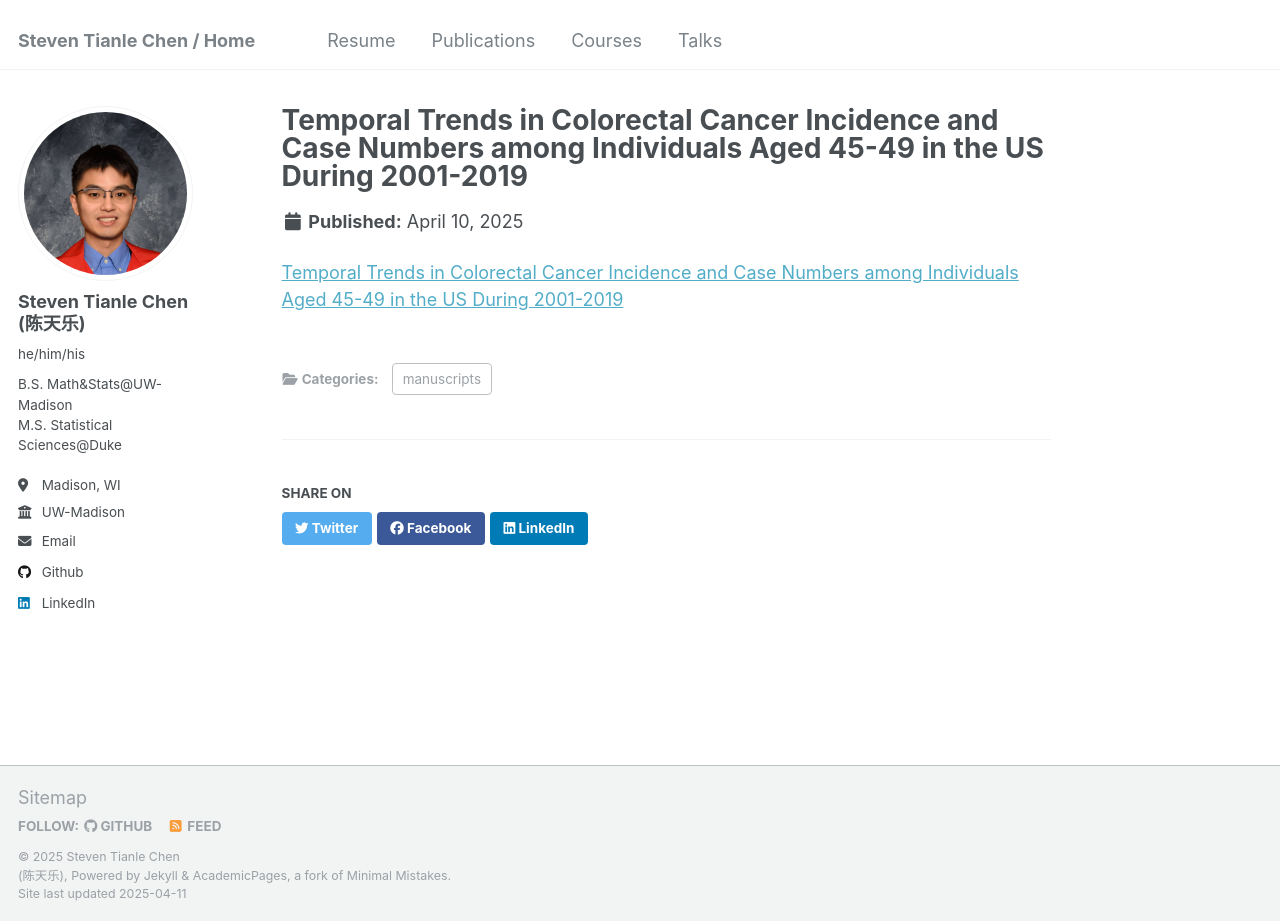
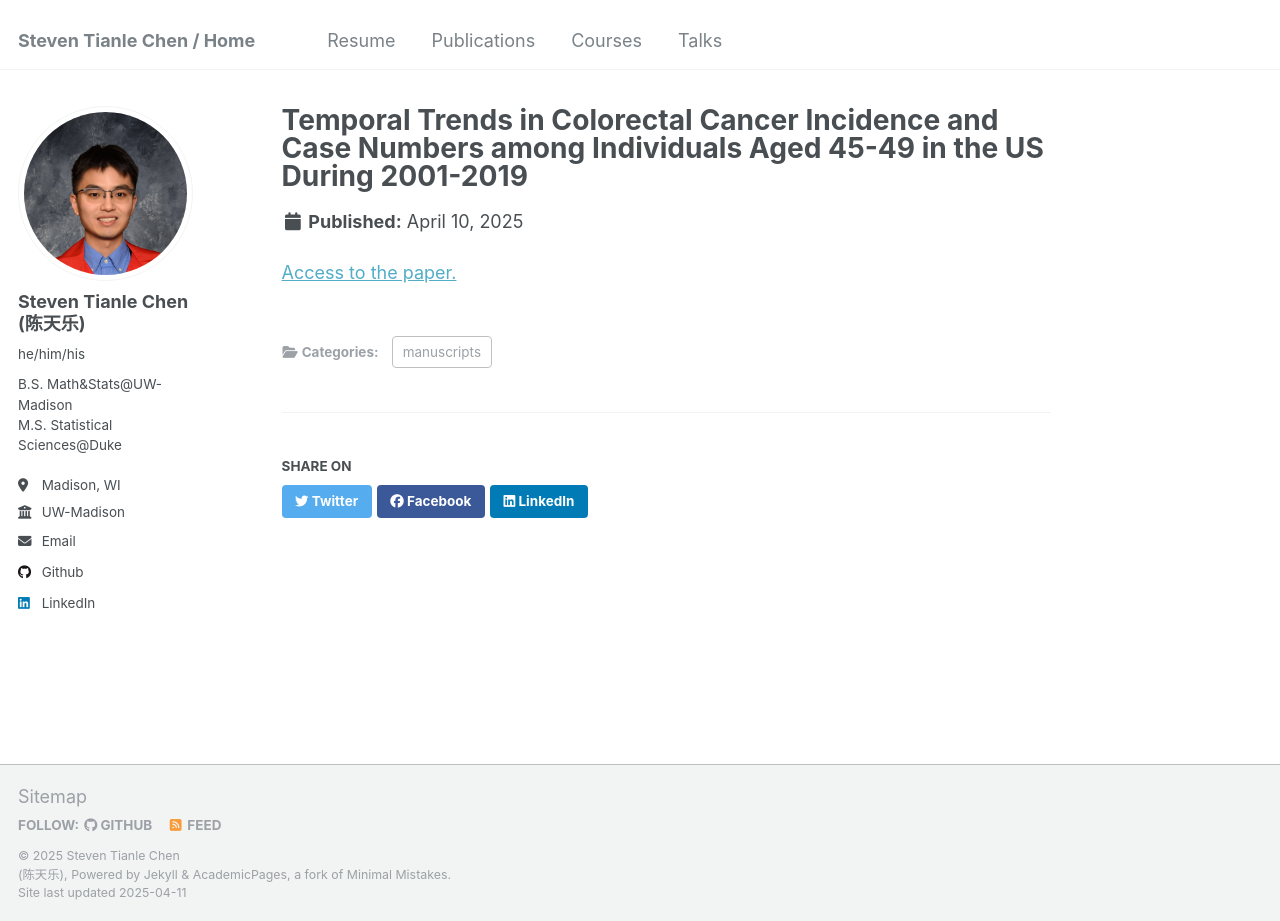
Before and after one commit to sttlchen/sttlchen.github.io, a Jekyll site: the page built from _publications/GR.md, in a window 1280 px wide and 921 px high. Built offline with Jekyll 4.4.1, drawn with Linux system fonts in a browser that asks for light colours.

Commit message:
Update GR.md

```diff
--- a/_publications/GR.md
+++ b/_publications/GR.md
@@ -4,8 +4,8 @@ collection: publications
 category: manuscripts
 permalink: /publication/GR
 date: 2025-04-10
-excerpt: 'This paper is published on Cancer Control. The DOI is 10.1177/10732748251327715'
+excerpt: 'This paper was published in the journal Cancer Control. The DOI is 10.1177/10732748251327715'
 ---
 <a href="https://journals.sagepub.com/doi/10.1177/10732748251327715">
-  Temporal Trends in Colorectal Cancer Incidence and Case Numbers among Individuals Aged 45-49 in the US During 2001-2019
+  Access to the paper.
 </a>
```
